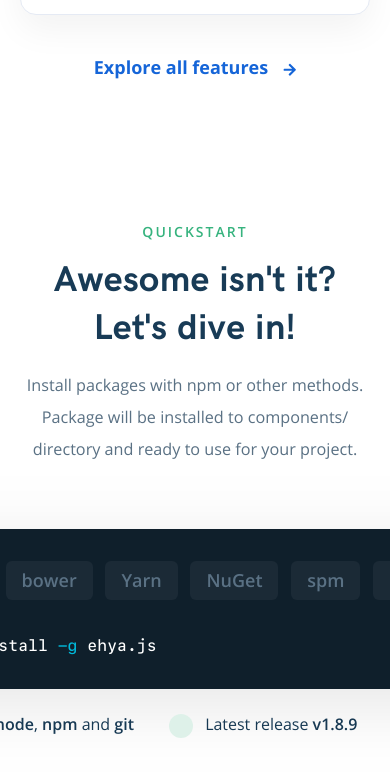
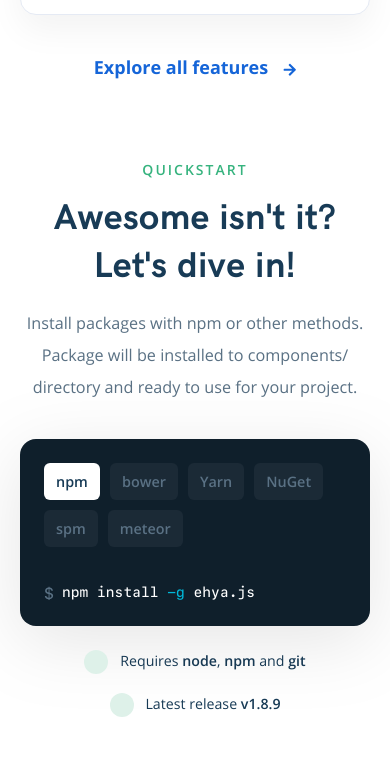
Before and after one commit to Zhenia78/ehya, a website: page #source/index.pug in a window 390 px wide. Shown: the part 1595-2371 px from the top of the page. Drawn offline with nearby package versions, Linux system fonts and the light colour scheme; files that its build step writes are made by us from their sources; files whose address does not match are found by name.

Commit message:
create adaptive for quickstart

```diff
--- a/#source/sass/blocks/_quickstart.sass
+++ b/#source/sass/blocks/_quickstart.sass
@@ -32,20 +32,20 @@
       padding: 7px 16px
       font-family: Open-Sans
       font-weight: 600
-      font-size: 18px
       line-height: 25px
       color: #5A7184
       background-color: #1B2A36
       border-radius: 6px
+      @include adaptive-font(18, 14)
       &.tabs__item_active
         color: #183B56
         background: #FFFFFF
     &__text
       display: none
       font-family: SFMono
-      font-size: 16px
       line-height: 20px
       color: #FFFFFF
+      @include adaptive-font(16, 14)
       &.tabs__text_active
         display: block
       &_blue
@@ -54,12 +54,14 @@
         margin: 0 8px 0 0
         vertical-align: middle
     &-form
+      display: flex
+      align-items: center
       &__label
         font-family: Open-Sans
         font-weight: normal
-        font-size: 16px
         line-height: 22px
         color: #183B56
+        @include adaptive-font(16, 14)
         &:first-child
           margin: 0 31px 0 0
         &>input
--- a/#source/sass/media.sass
+++ b/#source/sass/media.sass
@@ -20,6 +20,18 @@
       &__icon
         margin: 0 0 24px 0
 
+  .quickstart
+    padding: 96px 0 48px 0
+    &__text
+      margin: 0 0 48px 0
+    &-tabs
+      width: 100%
+      &__body
+        width: 100%
+        height: auto
+      &__items-row
+        flex-wrap: wrap
+
 @media (max-width: 767px)
   .header
     &-bottom
@@ -32,6 +44,18 @@
       max-width: 100%
     &__more
       margin: 24px auto 0 auto
+
+  .quickstart
+    padding: 70px 0 48px 0
+    &__text
+      margin: 0 0 40px 0
+    &-tabs
+      &__items-row
+        flex-wrap: wrap
+        justify-content: flex-start
+        margin: 0 0 25px 0
+      &__item
+        margin: 0 10px 10px 0
 
 @media (max-width: 520px)
   .header
@@ -56,6 +80,20 @@
   .dropdown__button
     min-width: 0
 
+  .quickstart
+    padding: 80px 0
+    &__text
+      margin: 0 0 36px 0
+    &-tabs
+      &__item
+        padding: 6px 12px
+      &__body
+        padding: 24px
+      &-form
+        flex-direction: column
+        &__label
+          &:first-child
+            margin: 0 0 19px 0
 
 @media (max-width: 400px)
   .features-part
```
Also changed, not shown: dist/css/style.css, dist/css/style.min.css.
